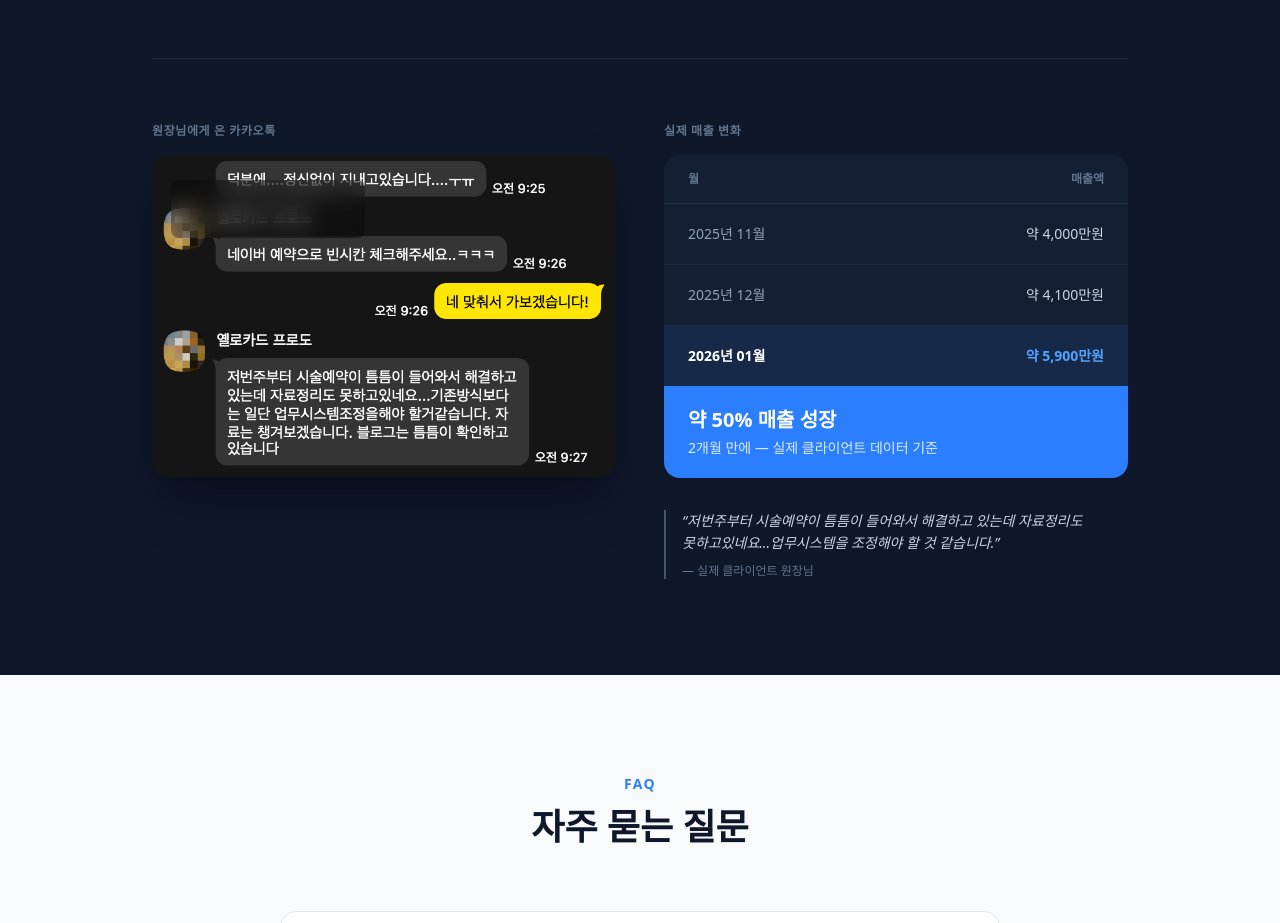
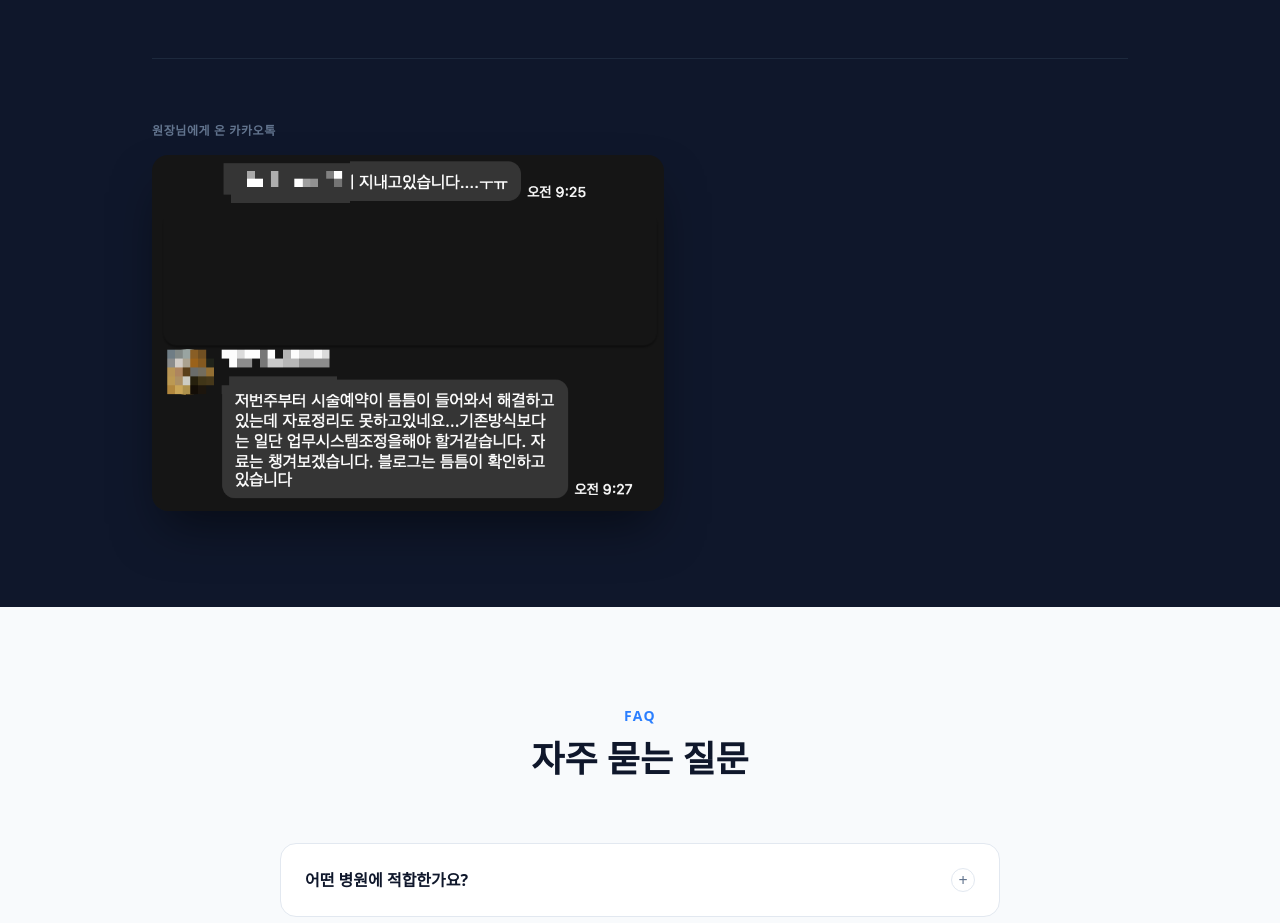
Before and after one commit to bamsth/saerounmarketing.com, a Next.js app: page / in a window 1280 px wide. Shown: the part 5260-6183 px from the top of the page. Built offline with nearby package versions, Linux system fonts and the light colour scheme.

Commit message:
🔥 refactor: 매출 테이블 제거, 카카오 모자이크 처리, CSS 오버레이 제거

```diff
--- a/src/components/Results.tsx
+++ b/src/components/Results.tsx
@@ -133,15 +133,12 @@ export default function Results() {
         {/* 구분선 */}
         <div className="w-full h-px bg-slate-800 mb-16" />
 
-        {/* 2단: 카카오톡 증거 | 매출 테이블 */}
-        <div className="grid md:grid-cols-2 gap-12 items-start">
-
-          {/* 카카오톡 스크린샷 */}
-          <FadeIn direction="left">
+        {/* 카카오톡 증거 — 가운데 정렬 */}
+        <FadeIn>
           <p className="text-slate-500 text-xs font-semibold tracking-wider uppercase mb-4">
             원장님에게 온 카카오톡
           </p>
-            <div className="rounded-2xl overflow-hidden shadow-2xl shadow-black/50 relative">
+          <div className="max-w-lg rounded-2xl overflow-hidden shadow-2xl shadow-black/50">
             <Image
               src="/kakao-proof.png"
               alt="실제 클라이언트 원장님 카카오톡 대화"
@@ -149,53 +146,8 @@ export default function Results() {
               height={558}
               className="w-full"
             />
-              {/* 프로필 이미지 + 이름 블러 오버레이 */}
-              <div
-                className="absolute backdrop-blur-md bg-black/30 rounded-lg"
-                style={{ top: "8%", left: "4%", width: "42%", height: "18%" }}
-              />
           </div>
         </FadeIn>
-
-          {/* 매출 테이블 */}
-          <FadeIn direction="right" delay={0.15}>
-            <p className="text-slate-500 text-xs font-semibold tracking-wider uppercase mb-4">
-              실제 매출 변화
-            </p>
-
-            <div className="rounded-2xl overflow-hidden bg-slate-800/50">
-              <div className="grid grid-cols-2 px-6 py-4 border-b border-slate-700/60">
-                <span className="text-slate-500 text-xs font-semibold">월</span>
-                <span className="text-slate-500 text-xs font-semibold text-right">매출액</span>
-              </div>
-              <div className="grid grid-cols-2 px-6 py-5 border-b border-slate-800">
-                <span className="text-slate-400 text-sm">2025년 11월</span>
-                <span className="text-slate-300 text-sm text-right tabular-nums">약 4,000만원</span>
-              </div>
-              <div className="grid grid-cols-2 px-6 py-5 border-b border-slate-800">
-                <span className="text-slate-400 text-sm">2025년 12월</span>
-                <span className="text-slate-300 text-sm text-right tabular-nums">약 4,100만원</span>
-              </div>
-              <div className="grid grid-cols-2 px-6 py-5 bg-blue-500/10">
-                <span className="text-white text-sm font-semibold">2026년 01월</span>
-                <span className="text-blue-400 text-sm font-bold text-right tabular-nums">약 5,900만원</span>
-              </div>
-              <div className="px-6 py-5 bg-blue-500">
-                <p className="text-white font-black text-xl">약 50% 매출 성장</p>
-                <p className="text-blue-100 text-sm mt-1">2개월 만에 — 실제 클라이언트 데이터 기준</p>
-              </div>
-            </div>
-
-            <div className="mt-8 pl-4 border-l-2 border-slate-600">
-              <p className="text-slate-300 text-sm italic leading-relaxed">
-                &ldquo;저번주부터 시술예약이 틈틈이 들어와서 해결하고 있는데
-                자료정리도 못하고있네요...업무시스템을 조정해야 할 것 같습니다.&rdquo;
-              </p>
-              <p className="text-slate-500 text-xs mt-2">— 실제 클라이언트 원장님</p>
-            </div>
-          </FadeIn>
-
-        </div>
 
       </div>
     </section>
```
Also changed, not shown: public/kakao-proof.png, 무제.png (added). Lines whose indentation alone changed are shown as unchanged.
